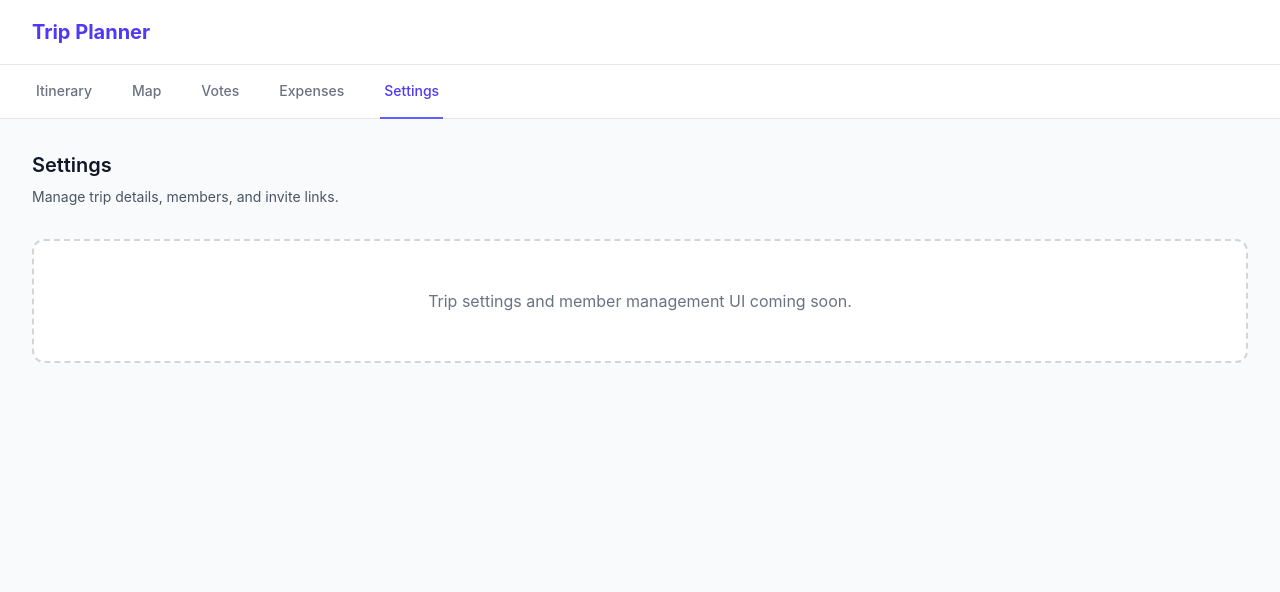
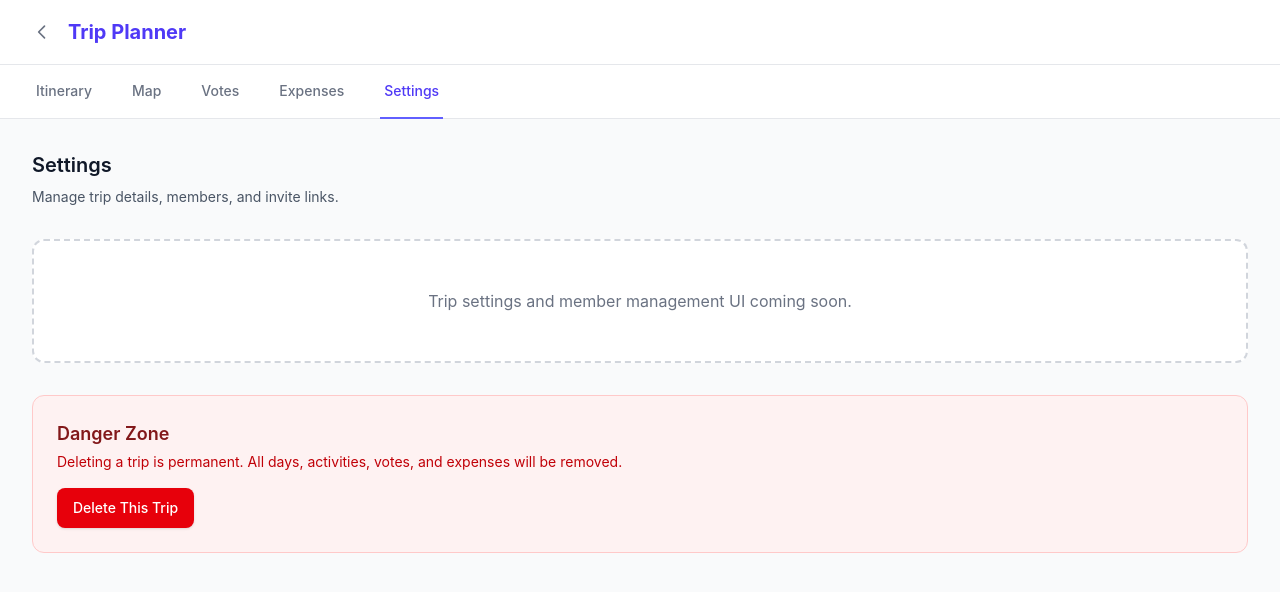
Before and after one commit to salmon6934/collaborative-trip-planner, a Next.js app in the folder apps/web/: page /trip/1/settings in a window 1280 px wide. Shown: the top 592 px of the page. Built offline with nearby package versions, Linux system fonts and the light colour scheme; no server answers.

Commit message:
added back button and delete trip button for testing

```diff
--- a/apps/web/src/app/trip/[id]/layout.tsx
+++ b/apps/web/src/app/trip/[id]/layout.tsx
@@ -24,6 +24,15 @@ export default function TripLayout({ children }: { children: React.ReactNode })
       <header className="border-b border-gray-200 bg-white shadow-sm">
         <div className="mx-auto flex h-16 max-w-7xl items-center justify-between px-4 sm:px-6 lg:px-8">
           <div className="flex items-center gap-4">
+            <Link
+              href="/dashboard"
+              className="flex items-center gap-2 text-gray-500 hover:text-gray-700 transition"
+              title="Back to dashboard"
+            >
+              <svg className="h-5 w-5" fill="none" stroke="currentColor" viewBox="0 0 24 24">
+                <path strokeLinecap="round" strokeLinejoin="round" strokeWidth={2} d="M15 19l-7-7 7-7" />
+              </svg>
+            </Link>
             <Link href="/dashboard" className="text-xl font-bold text-indigo-600">
               Trip Planner
             </Link>
--- a/apps/web/src/app/trip/[id]/settings/page.tsx
+++ b/apps/web/src/app/trip/[id]/settings/page.tsx
@@ -1,15 +1,81 @@
+'use client';
+
+import { useState } from 'react';
+import { useParams, useRouter } from 'next/navigation';
+import { useSession } from 'next-auth/react';
+
 export default function TripSettingsPage() {
+  const params = useParams();
+  const router = useRouter();
+  const { data: session } = useSession();
+  const tripId = params.id as string;
+  const token = (session as any)?.accessToken as string | undefined;
+
+  const [deleting, setDeleting] = useState(false);
+  const [error, setError] = useState('');
+
+  async function handleDelete() {
+    if (!token) return;
+
+    const confirmed = window.confirm(
+      'Are you sure you want to delete this trip? This action cannot be undone. All days, activities, votes, and expenses will be permanently removed.'
+    );
+    if (!confirmed) return;
+
+    setDeleting(true);
+    setError('');
+
+    try {
+      const API_URL = process.env.NEXT_PUBLIC_API_URL || 'http://localhost:4000';
+      const res = await fetch(`${API_URL}/api/trips/${tripId}`, {
+        method: 'DELETE',
+        headers: { Authorization: `Bearer ${token}` },
+      });
+
+      if (!res.ok) {
+        const data = await res.json();
+        throw new Error(data.message || 'Failed to delete trip');
+      }
+
+      router.push('/dashboard');
+    } catch (err) {
+      setError(err instanceof Error ? err.message : 'Failed to delete trip');
+      setDeleting(false);
+    }
+  }
+
   return (
     <div>
       <h2 className="text-xl font-semibold text-gray-900">Settings</h2>
       <p className="mt-2 text-sm text-gray-600">
         Manage trip details, members, and invite links.
       </p>
+
       <div className="mt-8 rounded-xl border-2 border-dashed border-gray-300 bg-white p-12 text-center">
         <p className="text-gray-500">
           Trip settings and member management UI coming soon.
         </p>
       </div>
+
+      {/* Danger Zone */}
+      <div className="mt-8 rounded-xl border border-red-200 bg-red-50 p-6">
+        <h3 className="text-lg font-semibold text-red-900">Danger Zone</h3>
+        <p className="mt-1 text-sm text-red-700">
+          Deleting a trip is permanent. All days, activities, votes, and expenses will be removed.
+        </p>
+
+        {error && (
+          <div className="mt-3 rounded-lg bg-red-100 p-3 text-sm text-red-800">{error}</div>
+        )}
+
+        <button
+          onClick={handleDelete}
+          disabled={deleting}
+          className="mt-4 rounded-lg bg-red-600 px-4 py-2.5 text-sm font-medium text-white shadow-sm hover:bg-red-700 disabled:opacity-50"
+        >
+          {deleting ? 'Deleting...' : 'Delete This Trip'}
+        </button>
+      </div>
     </div>
   );
 }
```
